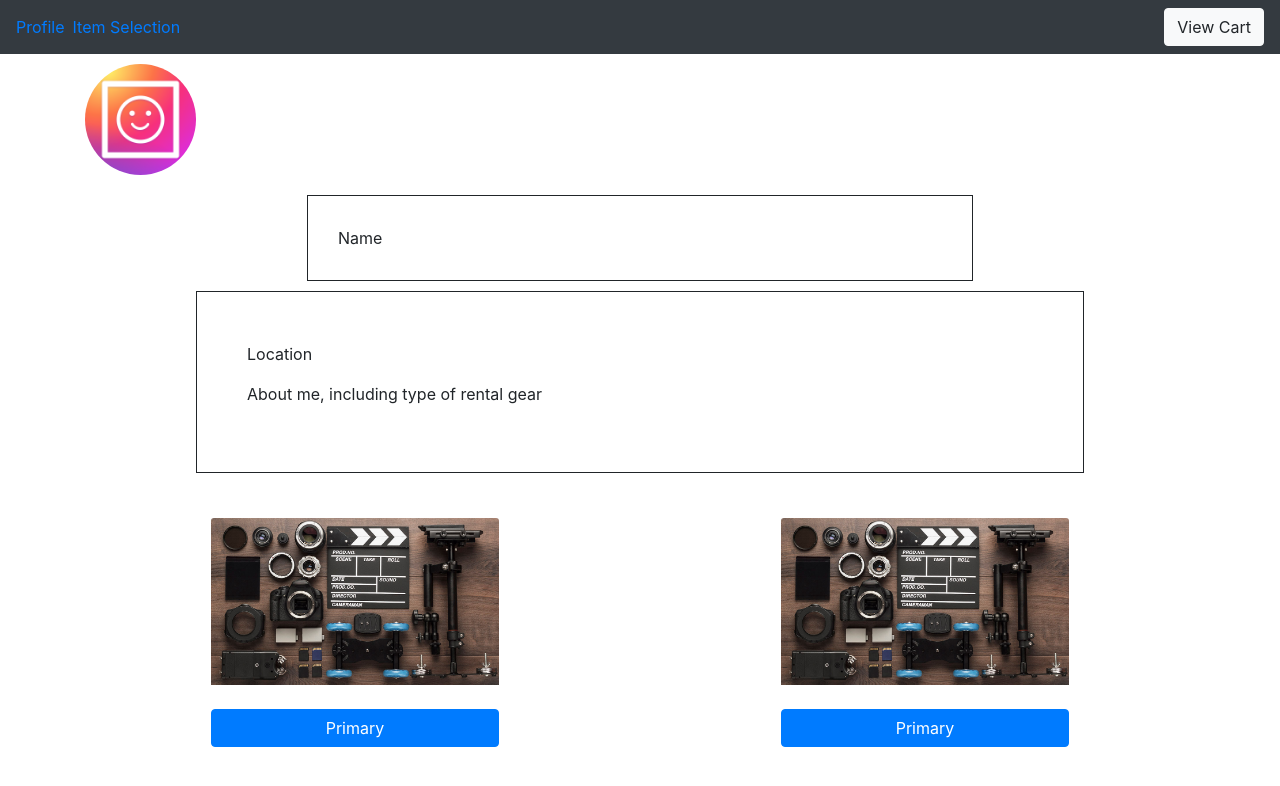
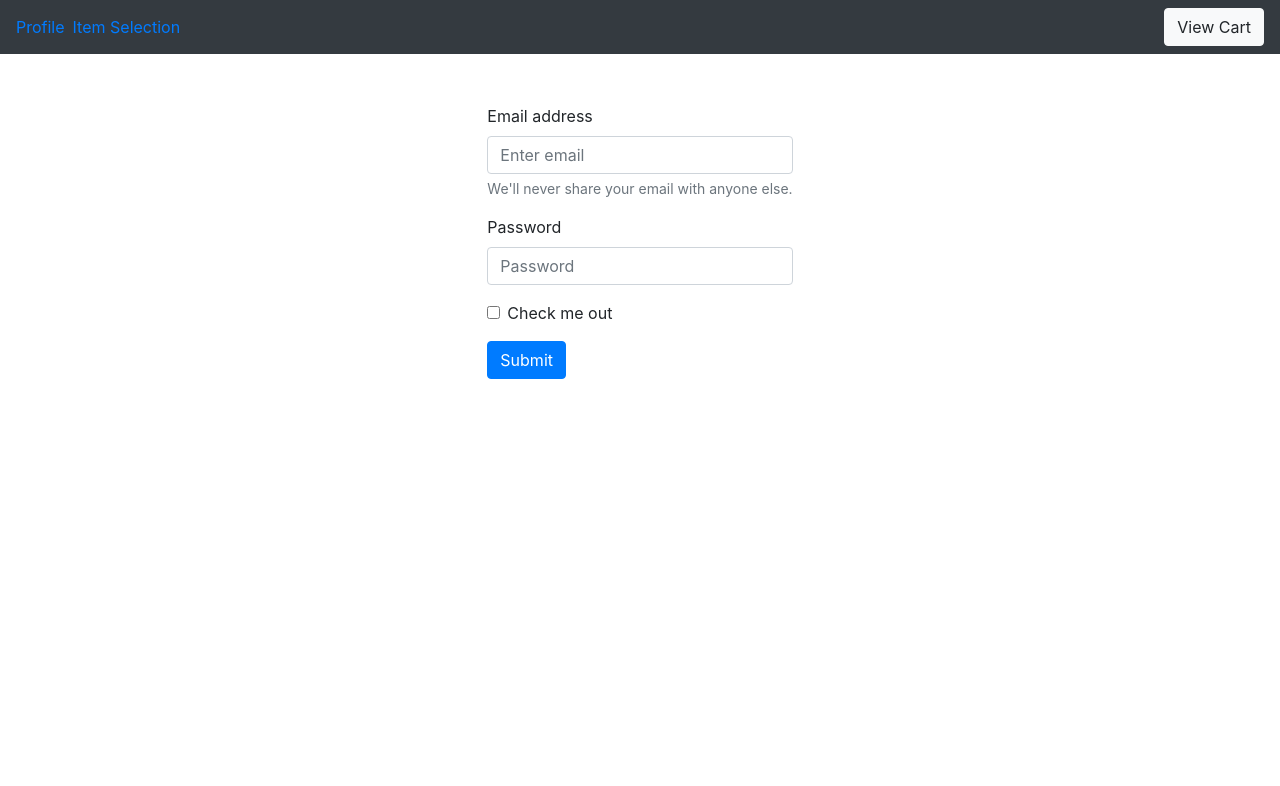
Before and after one commit to RyanMosely/Gear-Database-Application, a React (Create React App) app in the folder client/: page / in a window 1280 px wide. Shown: the top 786 px of the page. Built offline with nearby package versions, Linux system fonts and the light colour scheme.

Commit message:
created sign-in page

```diff
--- a/client/package.json
+++ b/client/package.json
@@ -7,6 +7,7 @@
     "@testing-library/react": "^11.1.0",
     "@testing-library/user-event": "^12.1.10",
     "bootstrap": "^4.6.0",
+    "node-sass": "^4.14.1",
     "react": "^17.0.1",
     "react-bootstrap": "^1.4.3",
     "react-dom": "^17.0.1",
--- a/client/src/App.js
+++ b/client/src/App.js
@@ -4,6 +4,7 @@ import { BrowserRouter as Router, Route, Switch } from 'react-router-dom';
 import TopNavbar from './components/Navbar'
 import LandingPage from "./Pages/LandingPage";
 import AlaCartePage from "./Pages/AlaCarte"
+import SignInSignUp from "./Pages/SignInSignUp"
 
 import './App.css';
 
@@ -13,8 +14,9 @@ function App() {
     <Router>
       <TopNavbar />
         <Switch>
-          <Route exact path="/" component={LandingPage} />
+          <Route exact path="/landing-page" component={LandingPage} />
           <Route path="/alacarte" component={AlaCartePage} />
+          <Route path="/" component={SignInSignUp} />
         </Switch>
     </Router>
   </React.Fragment>
--- /dev/null
+++ b/client/src/Pages/SignInSignUp/index.js
@@ -0,0 +1,39 @@
+import React from 'react';
+import Container from 'react-bootstrap/Container'
+import Row from 'react-bootstrap/Row'
+import Col from 'react-bootstrap/Col'
+import UserImg from '../../user.png';
+import InfoCard from '../../components/InfoCard';
+import { Form, Button } from 'react-bootstrap';
+import './index.scss';
+
+function signInSignUp() {
+    return (
+        <Container id="profile">
+          <div class="sign-up-container">
+         <Form>
+  <Form.Group controlId="formBasicEmail">
+    <Form.Label>Email address</Form.Label>
+    <Form.Control type="email" placeholder="Enter email" />
+    <Form.Text className="text-muted">
+      We'll never share your email with anyone else.
+    </Form.Text>
+  </Form.Group>
+
+  <Form.Group controlId="formBasicPassword">
+    <Form.Label>Password</Form.Label>
+    <Form.Control type="password" placeholder="Password" />
+  </Form.Group>
+  <Form.Group controlId="formBasicCheckbox">
+    <Form.Check type="checkbox" label="Check me out" />
+  </Form.Group>
+  <Button variant="primary" type="submit">
+    Submit
+  </Button>
+</Form>
+</div>
+        </Container>
+    )
+}
+
+export default signInSignUp;
--- /dev/null
+++ b/client/src/Pages/SignInSignUp/index.scss
@@ -0,0 +1,5 @@
+.sign-up-container{
+margin-top: 50px;
+display: flex;
+justify-content: center;
+}
--- a/client/src/components/Navbar.js
+++ b/client/src/components/Navbar.js
@@ -9,7 +9,7 @@ function TopNavbar() {
             <Navbar.Collapse id="responsive-navbar-nav">
                 <Nav className="mr-auto">
                     <Nav.Item>
-                        <Link to="/">Profile</Link>
+                        <Link to="/landing-page">Profile</Link>
                     </Nav.Item>
                     <Nav.Item className="ml-2">
                         <Link to="/alacarte">Item Selection</Link>
```
Also changed, not shown: 1 other file (tests, documents, lock files or other folders).
